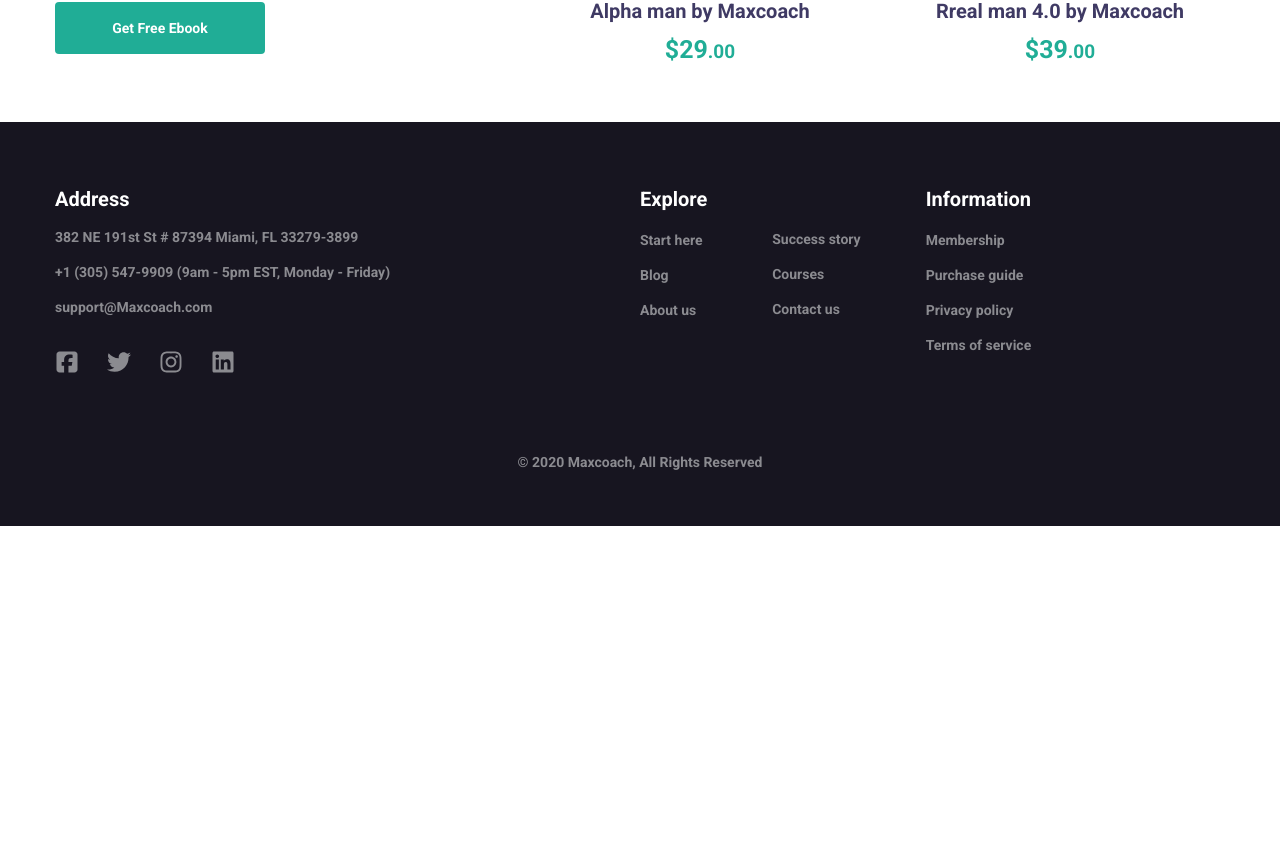
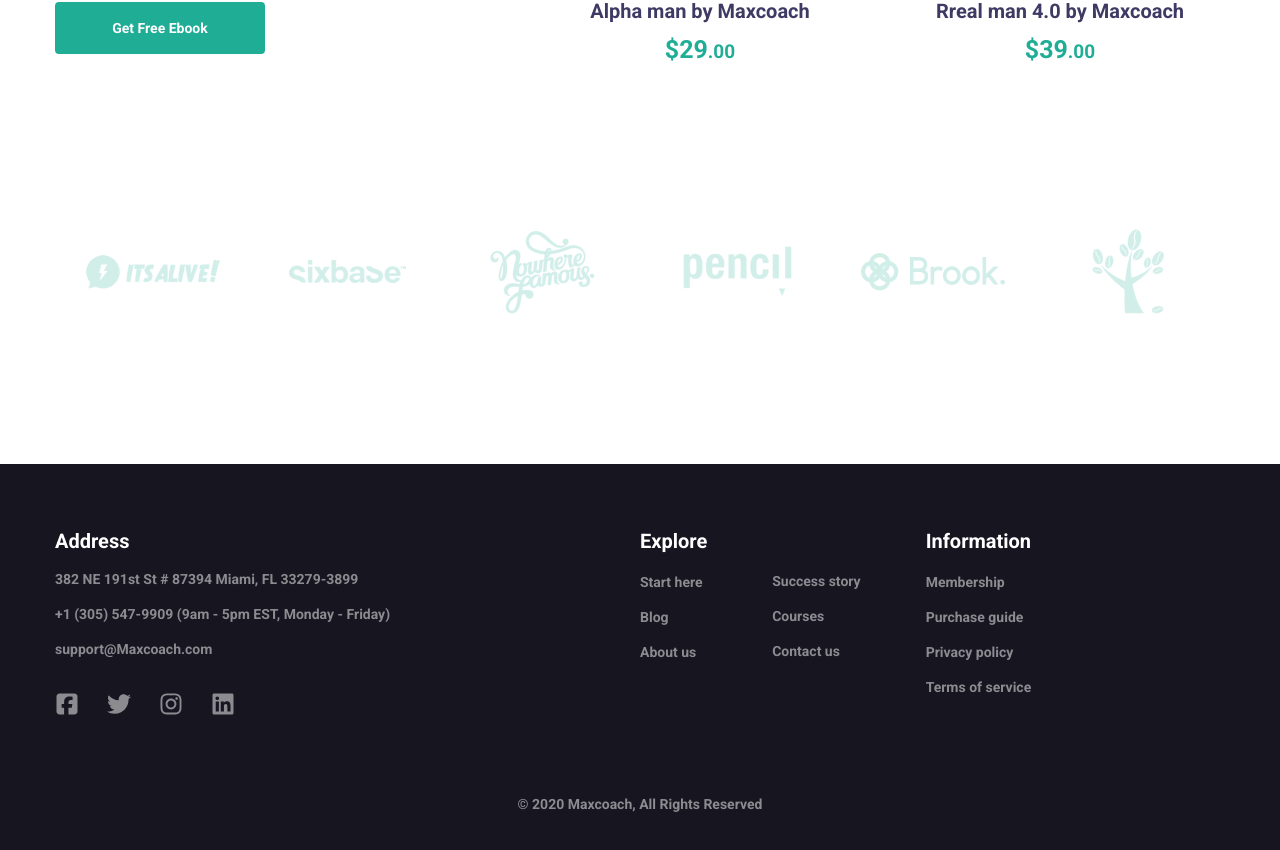
Before and after one commit to MaryChiodelli/proj-html-vuejs, a Vue app: page / in a window 1280 px wide. Shown: the part 3720-4570 px from the top of the page. Before the commit the page ends 4246 px from the top, so only its background shows below. Built offline with nearby package versions, Linux system fonts and the light colour scheme.

Commit message:
add sponsor section

```diff
--- a/src/components/MainContent.vue
+++ b/src/components/MainContent.vue
@@ -26,6 +26,7 @@
     <AboutSection />
     <CoursesSection />
     <BooksSection />
+    <SponsorsSection />
   </main>
 </template>
 
@@ -35,6 +36,7 @@ import StatisticsSection from './StatisticsSection.vue';
 import AboutSection from './AboutSection.vue';
 import CoursesSection from './CoursesSection.vue';
 import BooksSection from './BooksSection.vue';
+import SponsorsSection from './SponsorsSection.vue';
 
 export default {
   name: 'MainContent',
@@ -43,7 +45,8 @@ export default {
     StatisticsSection,
     AboutSection,
     CoursesSection,
-    BooksSection
+    BooksSection,
+    SponsorsSection
   }
 }
 </script>
--- /dev/null
+++ b/src/components/SponsorsSection.vue
@@ -0,0 +1,41 @@
+<template>
+  <div class="sponsors">
+    <div class="container row">
+      <div v-for="(sponsor, index) in sponsors" :key="index" class="col-2">
+        <img :src="sponsor.img" :alt="sponsor.alt">
+      </div>
+    </div>
+  </div>
+</template>
+
+<script>
+import {sponsors} from '../maxcoach';
+
+export default {
+  name: 'SponsorsSection',
+  data(){
+    return {
+      sponsors
+    }
+  }
+}
+</script>
+
+<style lang="scss" scoped>
+  .sponsors {
+    padding: 107px 0 150px;
+
+    .row {
+      align-items: center;
+    }
+
+    .col-2 {
+      width: calc(100% / 6);
+
+      img {
+        margin: 0 auto;
+        opacity: 0.2;
+      }
+    }
+  }
+</style>
--- a/src/maxcoach.js
+++ b/src/maxcoach.js
@@ -59,3 +59,32 @@ const books = [
 ];
 
 export {books};
+
+const sponsors = [
+  {
+    img: require('./assets/client-logo-05-primary.png'),
+    alt:'Its Alive logo'
+  },
+  {
+    img: require('./assets/client-logo-06-primary.png'),
+    alt:'Sixbase logo'
+  },
+  {
+    img: require('./assets/client-logo-07-primary.png'),
+    alt:'Nowhere Famous logo'
+  },
+  {
+    img: require('./assets/client-logo-04-primary.png'),
+    alt:'Pencil logo'
+  },
+  {
+    img: require('./assets/client-logo-03-primary.png'),
+    alt:'Brook logo'
+  },
+  {
+    img: require('./assets/client-logo-02-primary.png'),
+    alt:'tree logo'
+  }
+];
+
+export {sponsors};
```
